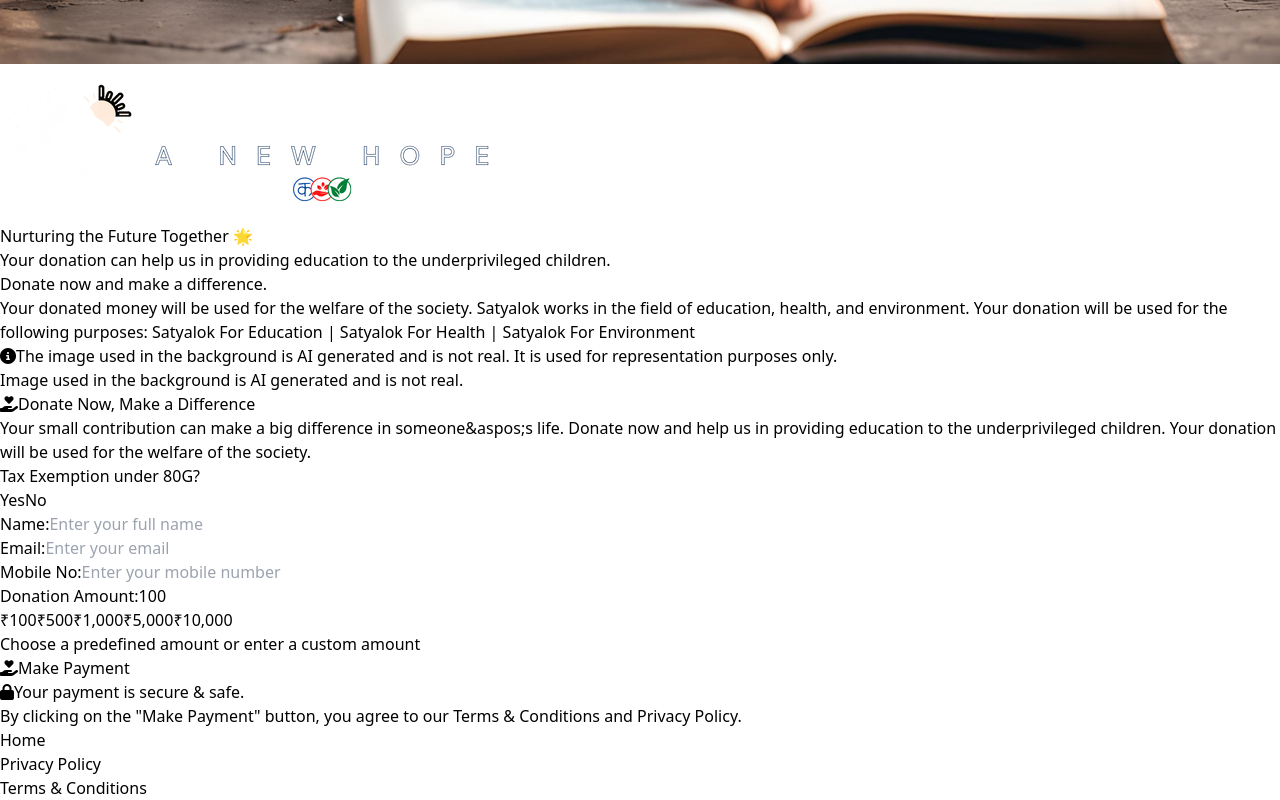
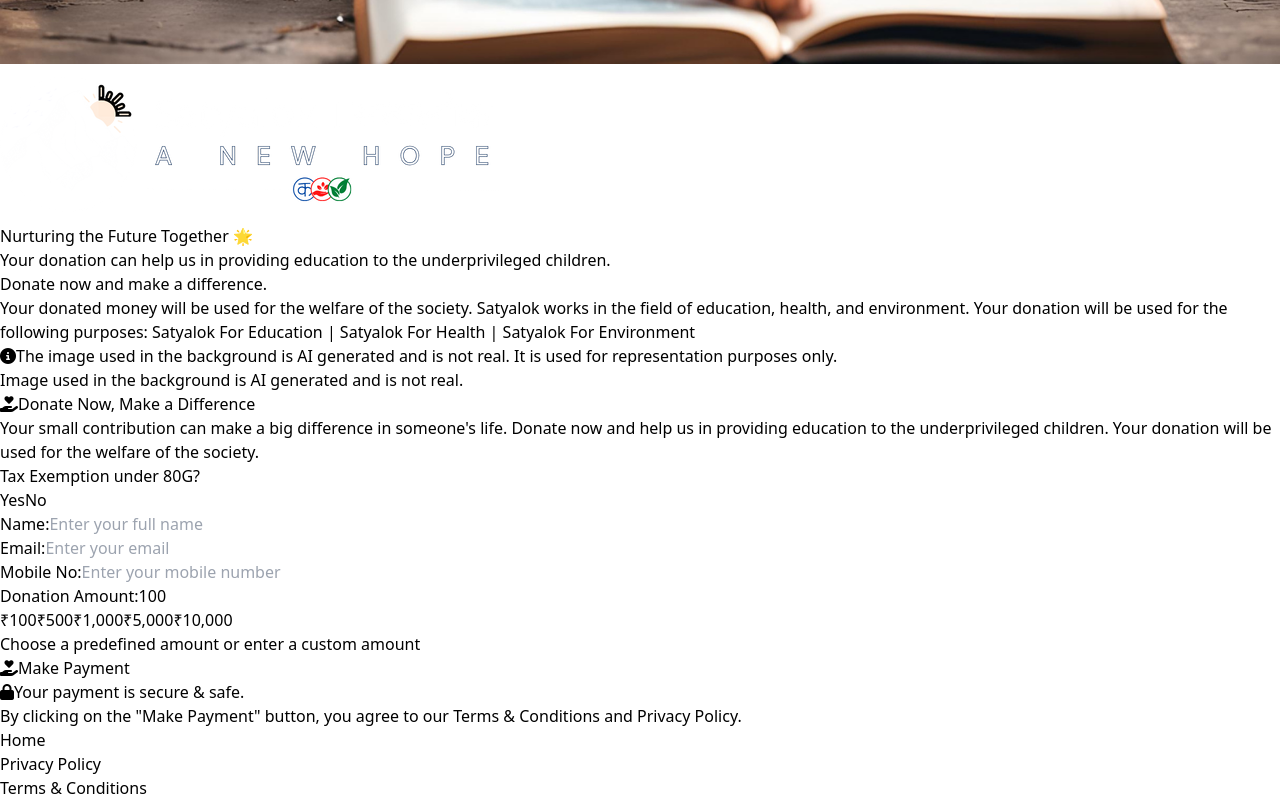
Before and after one commit to raviranjan940/satyalok-payment-gateway-frontend, a React (Vite) app: page / in a window 1280 px wide. Shown: the part 1164-1964 px from the top of the page. Built offline with nearby package versions, Linux system fonts and the light colour scheme; no server answers.

Commit message:
chore: Fix typo in Payment component

```diff
--- a/src/components/payment/Payment.jsx
+++ b/src/components/payment/Payment.jsx
@@ -189,7 +189,7 @@
                             </h1>
                             <p className="text-gray-600 mb-8 max-w-2xl text-xs md:text-sm lg:text-base">
                                 Your small contribution can make a big
-                                difference in someone&aspos;s life. Donate now
+                                difference in someone&apos;s life. Donate now
                                 and help us in providing education to the
                                 underprivileged children. Your donation will be
                                 used for the welfare of the society.
```
